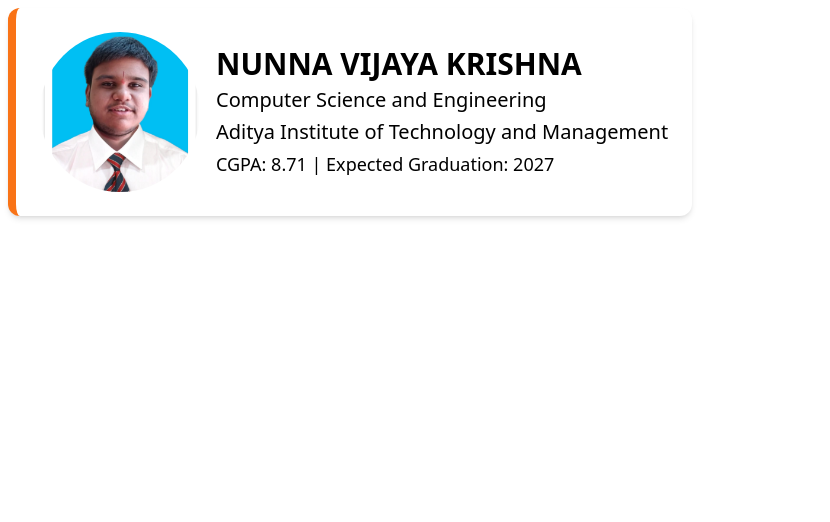
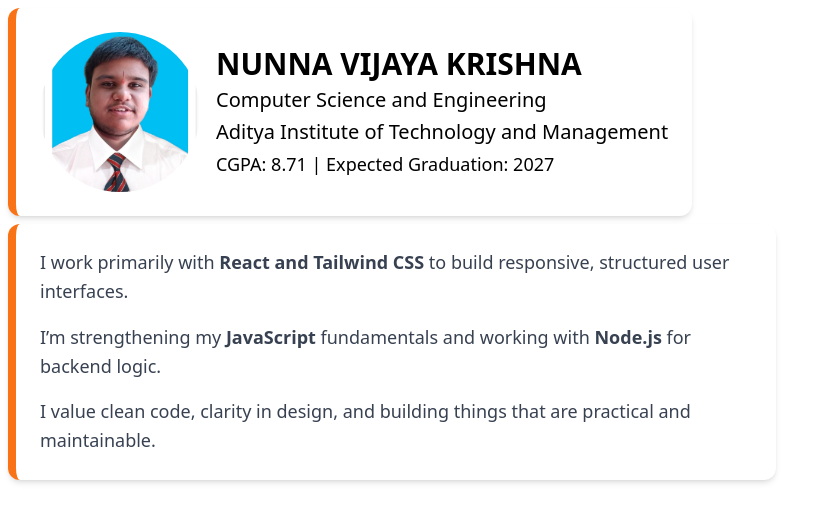
Before and after one commit to NUNNAVIJAYAKRISHNA/my-react-app, a React (Vite) app: page / in a window 1280 px wide. Shown: the top 522 px of the page, without its empty margins (0-830 px from the left). Built offline with nearby package versions, Linux system fonts and the light colour scheme.

Commit message:
About Section Done

```diff
--- a/src/App.jsx
+++ b/src/App.jsx
@@ -1,10 +1,15 @@
-import { ProfileCard } from "./components/profileCard"
+import { ProfileCard } from "./components/profileCard";
+import { AboutMe } from "./components/aboutMe";
+
 
 function App() {
   // const [count, setCount] = useState(0)
 
   return (
-    <ProfileCard />
+    <>
+      <ProfileCard />
+      <AboutMe />
+    </>
   )
 }
 
--- /dev/null
+++ b/src/components/aboutMe.jsx
@@ -0,0 +1,18 @@
+export function AboutMe() {
+  return (
+    <div className="bg-white flex flex-col gap-4 p-6 rounded-xl w-fit max-w-3xl border-l-8 border-orange-500 shadow-md m-2">
+      <p className="text-lg text-gray-700 leading-relaxed">
+        I work primarily with <b>React and Tailwind CSS</b> to build responsive,
+        structured user interfaces.
+      </p>
+      <p className="text-lg text-gray-700 leading-relaxed">
+        I’m strengthening my <b>JavaScript</b> fundamentals and working with{" "}
+        <b>Node.js</b> for backend logic.
+      </p>
+      <p className="text-lg text-gray-700 leading-relaxed">
+        I value clean code, clarity in design, and building things that are
+        practical and maintainable.
+      </p>
+    </div>
+  );
+}
```
